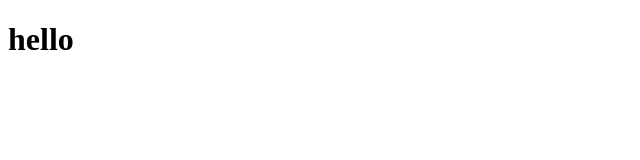
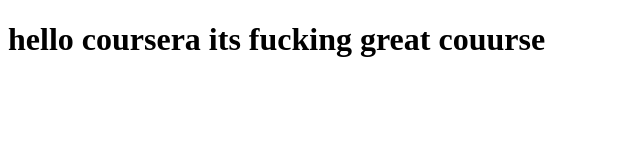
Before and after one commit to yared-adane/course-test-repo, a plain HTML site: page site/index.html in a window 1280 px wide. Shown: the whole page, without its empty margins (0-640 px from the left). Drawn offline with Linux system fonts and the light colour scheme.

Commit message:
small addition

```diff
--- a/site/index.html
+++ b/site/index.html
@@ -4,6 +4,6 @@
 	<title>hello coursera</title>
 </head>
 <body>
-<h1>hello</h1>
+<h1>hello  coursera its fucking great couurse</h1>
 	</body>
 	</html>
```
